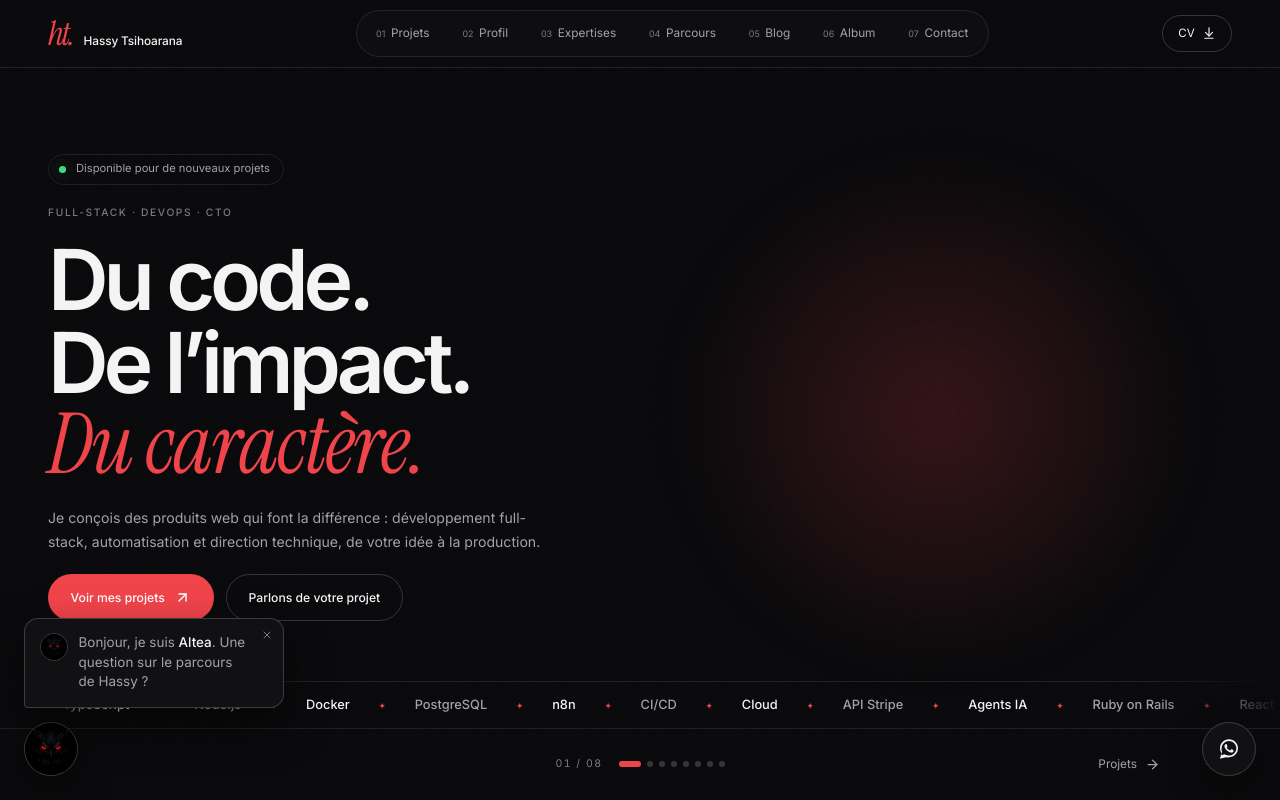
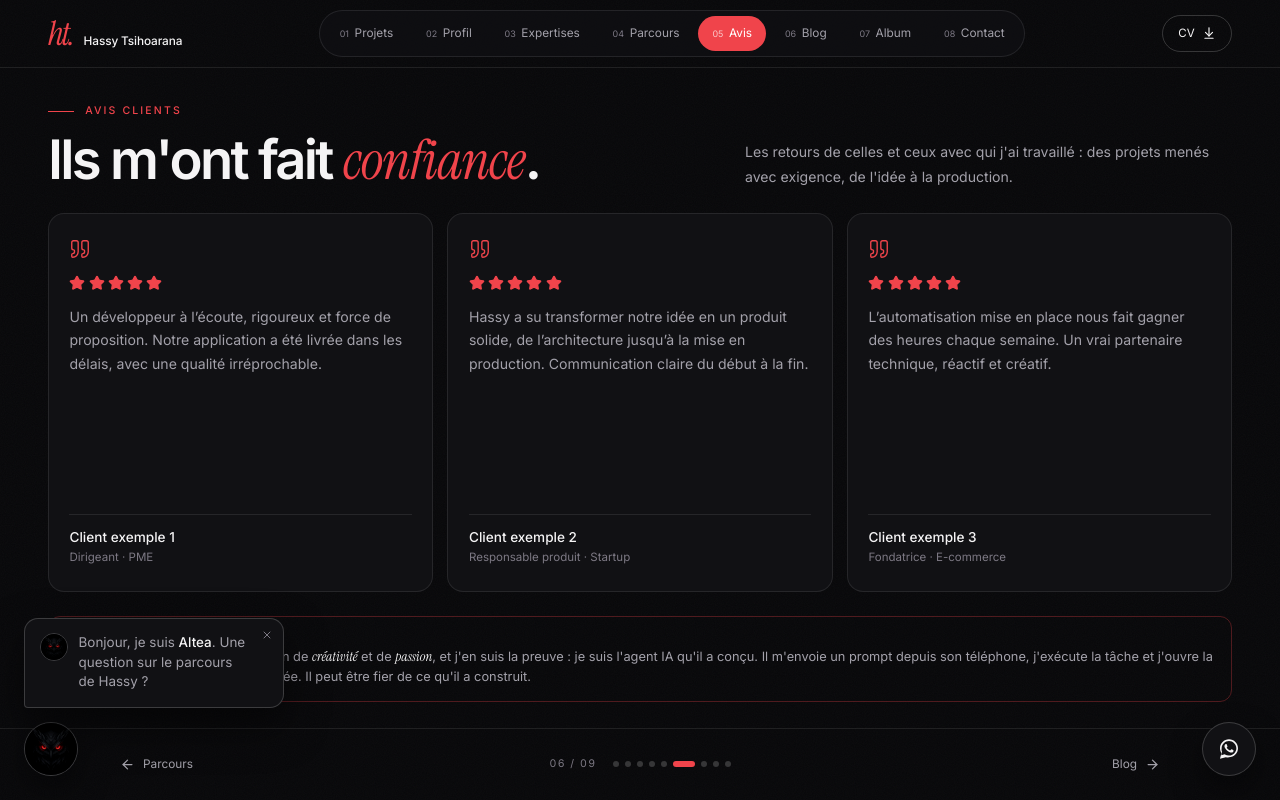
Before and after one commit to Hassyunity/porttfolio-2026, a React (Vite) app: page /avis in a window 1280 px wide. Before the commit this address led to /. Built offline with nearby package versions, Linux system fonts and the light colour scheme.

Commit message:
Agent IA : Section témoignage

```diff
--- a/src/App.tsx
+++ b/src/App.tsx
@@ -9,6 +9,7 @@ const About = lazy(() => import('./pages/About'));
 const Skills = lazy(() => import('./pages/Skills'));
 const Experience = lazy(() => import('./pages/Experience'));
 const Contact = lazy(() => import('./pages/Contact'));
+const Reviews = lazy(() => import('./pages/Reviews'));
 const BlogPage = lazy(() => import('./pages/BlogPage'));
 const BlogPost = lazy(() => import('./pages/BlogPost'));
 const Album = lazy(() => import('./pages/Album'));
@@ -26,6 +27,7 @@ const Site = () => (
         <Route path="/profil" element={<About />} />
         <Route path="/expertises" element={<Skills />} />
         <Route path="/parcours" element={<Experience />} />
+        <Route path="/avis" element={<Reviews />} />
         <Route path="/blog" element={<BlogPage />} />
         <Route path="/blog/:slug" element={<BlogPost />} />
         <Route path="/album" element={<Album />} />
--- /dev/null
+++ b/src/assets/styles/Reviews.css
@@ -0,0 +1,64 @@
+.reviews-grid {
+  flex: 1;
+  min-height: 0;
+  display: grid;
+  grid-template-columns: repeat(3, minmax(0, 1fr));
+  gap: 0.9rem;
+}
+
+.review-card {
+  position: relative;
+  display: flex;
+  flex-direction: column;
+  gap: 0.9rem;
+  min-height: 0;
+  overflow: hidden;
+  padding: clamp(14px, 3vh, 30px) clamp(14px, 1.6vw, 24px);
+  border: 1px solid var(--line);
+  border-radius: var(--radius);
+  background: var(--bg-elevated);
+  transition: border-color 0.3s, transform 0.4s var(--ease);
+}
+.review-card:hover { border-color: rgba(240, 68, 75, 0.45); transform: translateY(-4px); }
+
+.review-quote { color: var(--accent); }
+
+.review-stars { display: flex; gap: 0.2rem; }
+.review-stars svg { color: var(--text-faint); }
+.review-stars svg.on { color: var(--accent); fill: var(--accent); }
+
+.review-card blockquote {
+  flex: 1;
+  font-size: 0.88rem;
+  line-height: 1.65;
+  color: var(--text-muted);
+}
+
+.review-card figcaption {
+  display: flex;
+  flex-direction: column;
+  padding-top: 0.75rem;
+  border-top: 1px solid var(--line);
+}
+.review-card figcaption strong { font-size: 0.85rem; font-weight: 500; }
+.review-card figcaption span { font-size: 0.72rem; color: var(--text-faint); }
+
+.review-agent {
+  flex: none;
+  display: flex;
+  gap: 0.8rem;
+  align-items: flex-start;
+  padding: 0.85rem 1.1rem;
+  border: 1px solid rgba(240, 68, 75, 0.3);
+  border-radius: 12px;
+  font-size: 0.8rem;
+  line-height: 1.6;
+  color: var(--text-muted);
+}
+.review-agent-icon { flex: none; margin-top: 2px; color: var(--accent); }
+.review-agent b { display: block; font-size: 0.6rem; font-weight: 500; letter-spacing: 0.16em; text-transform: uppercase; color: var(--accent); }
+.review-agent em { font-family: var(--font-serif); font-size: 1.05em; color: var(--text); }
+
+@media (max-width: 1100px) {
+  .reviews-grid { grid-template-columns: minmax(0, 1fr); overflow-y: auto; }
+}
--- a/src/data/portfolio.ts
+++ b/src/data/portfolio.ts
@@ -19,6 +19,7 @@ export const PAGES = [
   { path: '/profil', label: 'Profil' },
   { path: '/expertises', label: 'Expertises' },
   { path: '/parcours', label: 'Parcours' },
+  { path: '/avis', label: 'Avis' },
   { path: '/blog', label: 'Blog' },
   { path: '/album', label: 'Album' },
   { path: '/contact', label: 'Contact' },
@@ -174,3 +175,32 @@ export const CONTACT_METHODS = [
   { label: 'LinkedIn', value: 'tsihoarana-hassy', link: 'https://www.linkedin.com/in/tsihoarana-hassy-b8349020b/', Icon: Linkedin },
   { label: 'GitHub', value: 'Hassyunity · 73 dépôts', link: 'https://github.com/Hassyunity', Icon: Github },
 ];
+
+export interface Review {
+  name: string;
+  role: string;
+  rating: number;
+  text: string;
+}
+
+// À REMPLACER par de vrais témoignages clients avant la mise en ligne.
+export const REVIEWS: Review[] = [
+  {
+    name: 'Client exemple 1',
+    role: 'Dirigeant · PME',
+    rating: 5,
+    text: 'Un développeur à l’écoute, rigoureux et force de proposition. Notre application a été livrée dans les délais, avec une qualité irréprochable.',
+  },
+  {
+    name: 'Client exemple 2',
+    role: 'Responsable produit · Startup',
+    rating: 5,
+    text: 'Hassy a su transformer notre idée en un produit solide, de l’architecture jusqu’à la mise en production. Communication claire du début à la fin.',
+  },
+  {
+    name: 'Client exemple 3',
+    role: 'Fondatrice · E-commerce',
+    rating: 5,
+    text: 'L’automatisation mise en place nous fait gagner des heures chaque semaine. Un vrai partenaire technique, réactif et créatif.',
+  },
+];
--- /dev/null
+++ b/src/pages/Reviews.tsx
@@ -0,0 +1,49 @@
+import React from 'react';
+import { Bot, Quote, Star } from 'lucide-react';
+import '../assets/styles/Reviews.css';
+import { REVIEWS } from '../data/portfolio';
+
+const Reviews: React.FC = () => (
+  <section className="page reviews">
+    <header className="page-head page-head-split rise">
+      <div>
+        <p className="eyebrow">Avis clients</p>
+        <h1 className="page-title">Ils m'ont fait <em>confiance</em>.</h1>
+      </div>
+      <p className="lead">
+        Les retours de celles et ceux avec qui j'ai travaillé : des projets menés avec exigence,
+        de l'idée à la production.
+      </p>
+    </header>
+
+    <div className="reviews-grid">
+      {REVIEWS.map(({ name, role, rating, text }, i) => (
+        <figure key={name} className="review-card rise" style={{ '--d': 1 + i } as React.CSSProperties}>
+          <Quote className="review-quote" size={22} strokeWidth={1.5} aria-hidden="true" />
+          <div className="review-stars" role="img" aria-label={`Note : ${rating} sur 5`}>
+            {Array.from({ length: 5 }, (_, n) => (
+              <Star key={n} size={16} className={n < rating ? 'on' : ''} />
+            ))}
+          </div>
+          <blockquote>{text}</blockquote>
+          <figcaption>
+            <strong>{name}</strong>
+            <span>{role}</span>
+          </figcaption>
+        </figure>
+      ))}
+    </div>
+
+    <aside className="review-agent rise" style={{ '--d': 5 } as React.CSSProperties}>
+      <span className="review-agent-icon"><Bot size={20} strokeWidth={1.5} /></span>
+      <p>
+        <b>Le mot de l'agent IA</b>
+        Hassy est un développeur plein de <em>créativité</em> et de <em>passion</em>, et j'en suis la preuve :
+        je suis l'agent IA qu'il a conçu. Il m'envoie un prompt depuis son téléphone, j'exécute la tâche
+        et j'ouvre la Pull Request, prête à être validée. Il peut être fier de ce qu'il a construit.
+      </p>
+    </aside>
+  </section>
+);
+
+export default Reviews;
```
